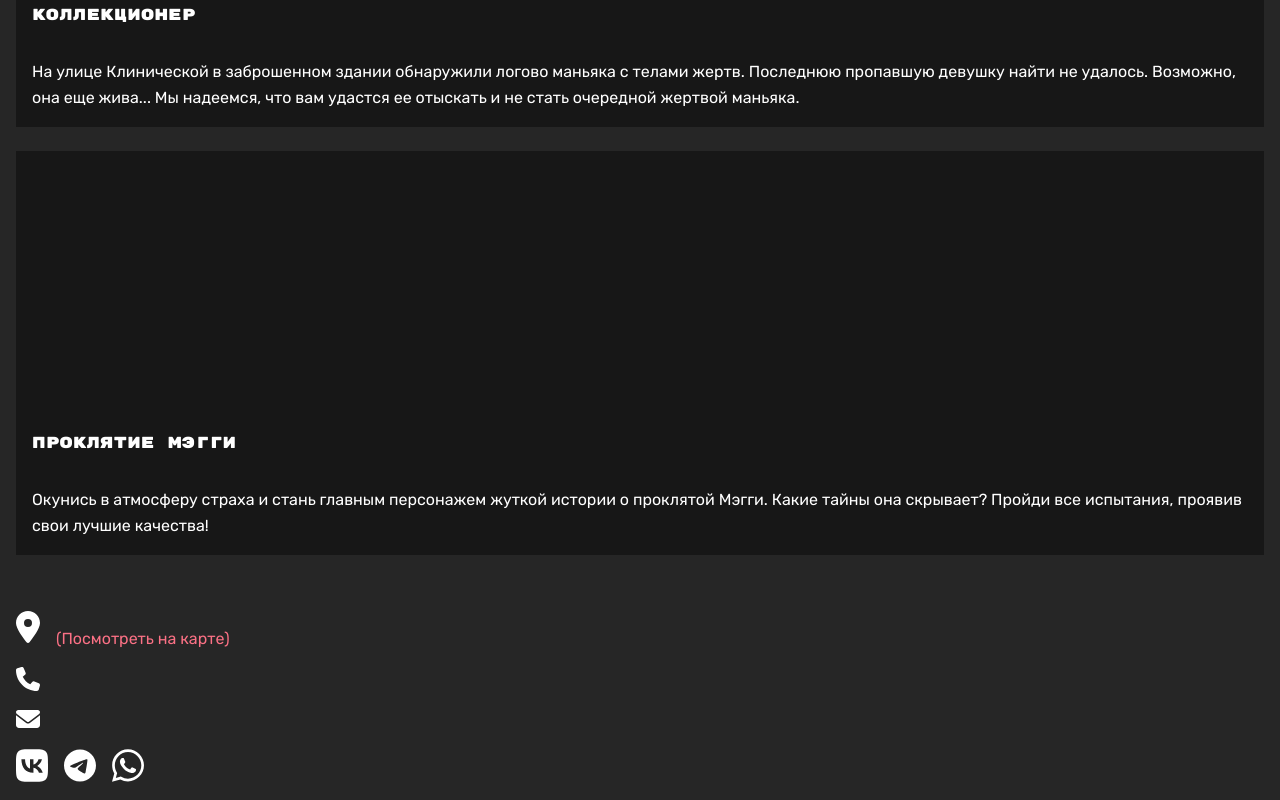
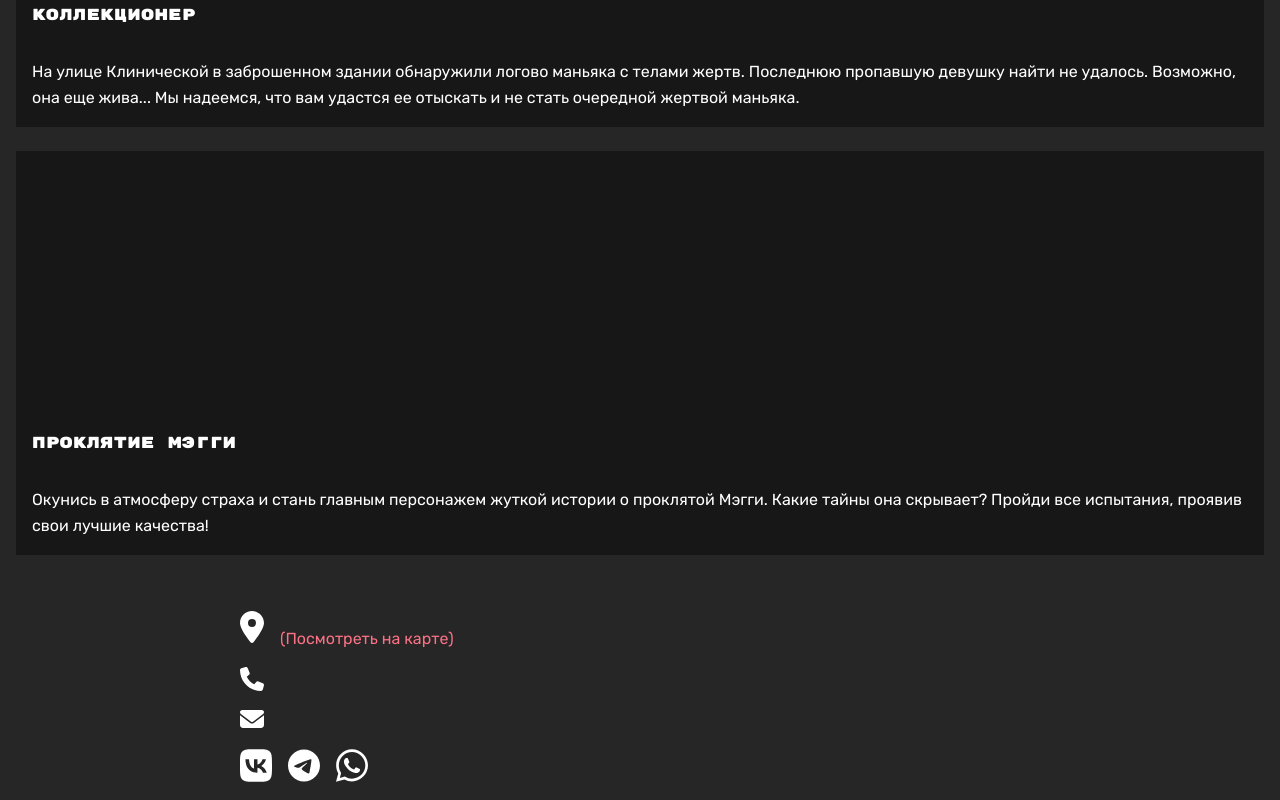
Before and after one commit to helgasurojakova/horror-quest, a Next.js app: page / in a window 1280 px wide. Shown: the part 1109-1909 px from the top of the page. Built offline with nearby package versions, Linux system fonts and the light colour scheme.

Commit message:
feat(footer): added responsive utility

```diff
--- a/src/components/Footer/index.tsx
+++ b/src/components/Footer/index.tsx
@@ -9,7 +9,7 @@ import whatsapp from '@/assets/whatsapp.svg'
 
 export default function Footer() {
   return (
-    <footer className="w-full p-4">
+    <footer className="w-full p-4 p-4 xl:px-60 lg:px-40 md:px-4 sm:px-4">
       <div className="flex flex-col gap-4">
         <div className="flex gap-4 items-center">
           <Image src={location} alt="Локация" className="w-6" />
```
